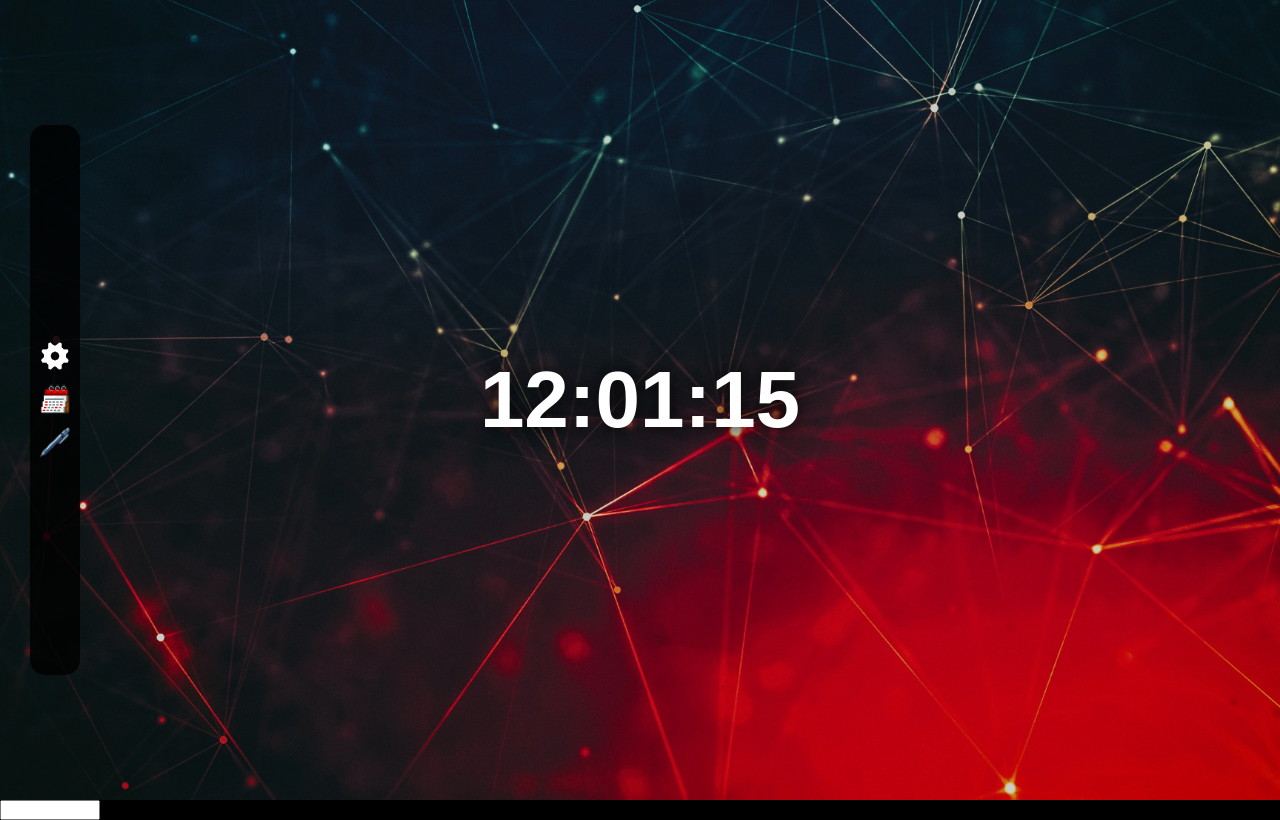
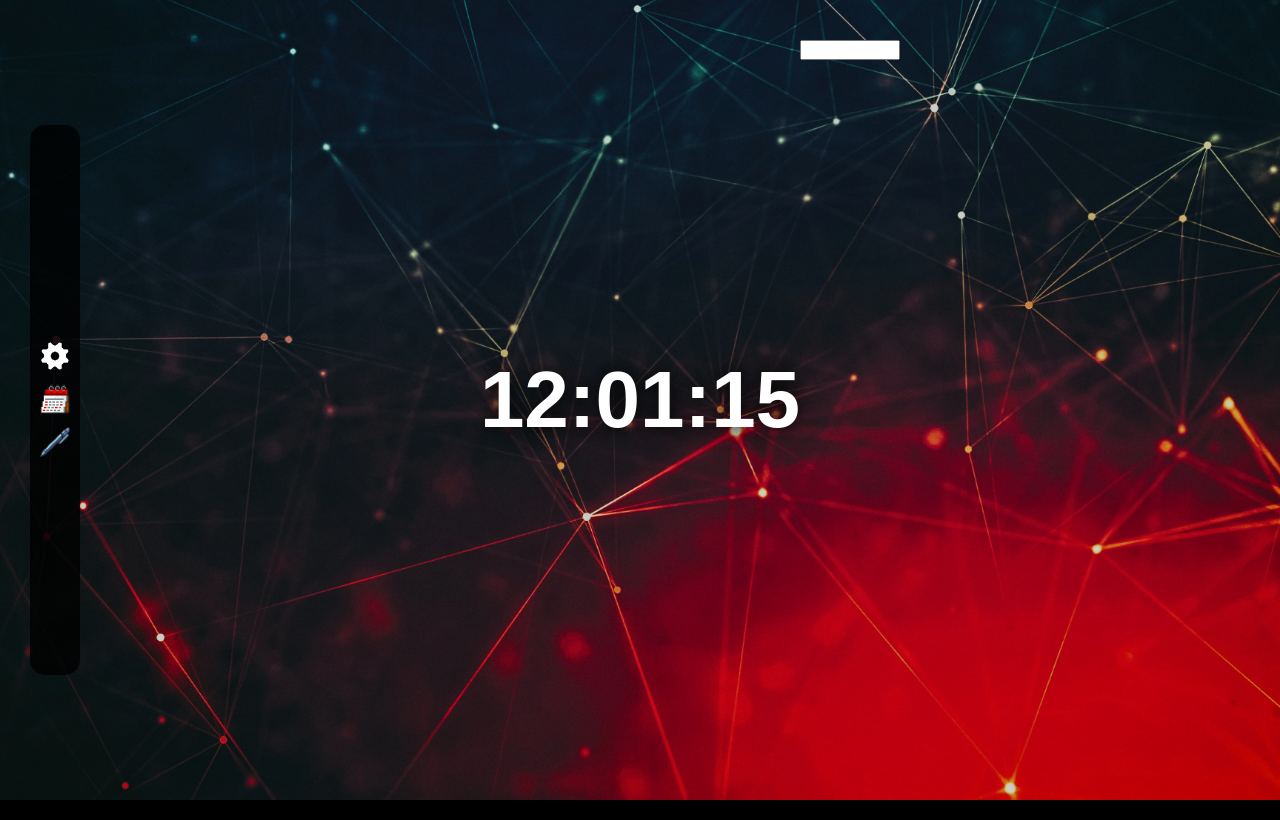
Before and after one commit to run-Andrej21/run-Andrej21.github.io, a browser extension: page index.html in a window 1280 px wide. Both pictures are taken after a click on the button 675 px from the left and 400 px from the top of the page. Drawn offline with Linux system fonts and the light colour scheme.

Commit message:
more testing

```diff
--- a/index.html
+++ b/index.html
@@ -84,15 +84,13 @@
                 </div>
                 </div>
 
+        </div>
 
+        <div class="codefield" id="codefield_id">
+
+            <input class="codefieldtext" id="codefieldtext_id" type="text">
 
         </div>
-
-    </div>
-
-    <div class="codefield" id="codefield_id">
-
-        <input class="codefieldtext" id="codefieldtext_id" type="text">
 
     </div>
 
--- a/style.css
+++ b/style.css
@@ -109,11 +109,13 @@
 }
 
 .codefieldtext {
-
     height: 20px;
     width: 100px;
-    top: px;
-    right: px;
+    top: 5%;
+    position: absolute;
+    justify-content: center;
+    display: flex;
+    align-items: center;
 
 }
 
@@ -121,7 +123,6 @@
     cursor: pointer;
     box-sizing: border-box;
     margin: 5px 0;
-
 }
 
 
```
